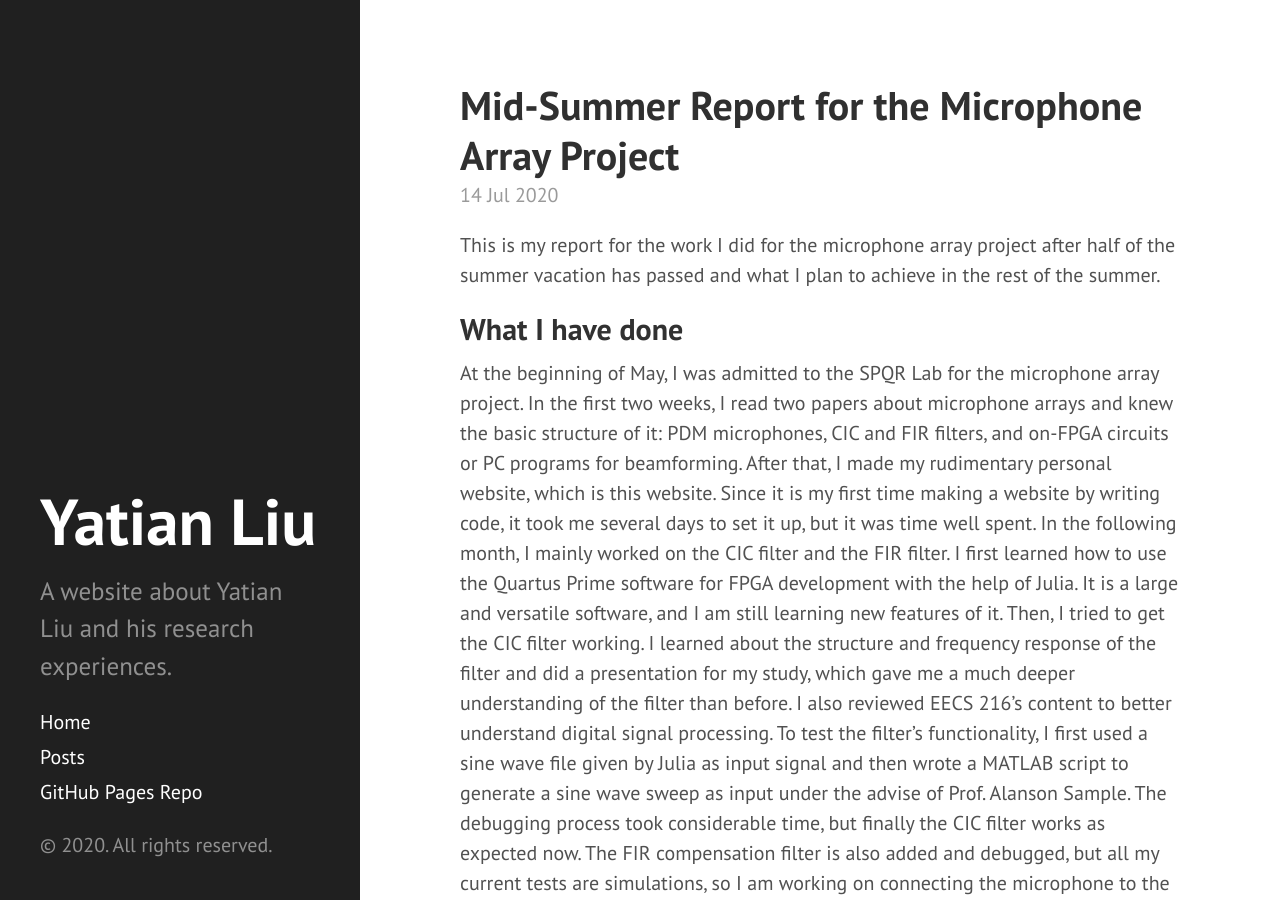
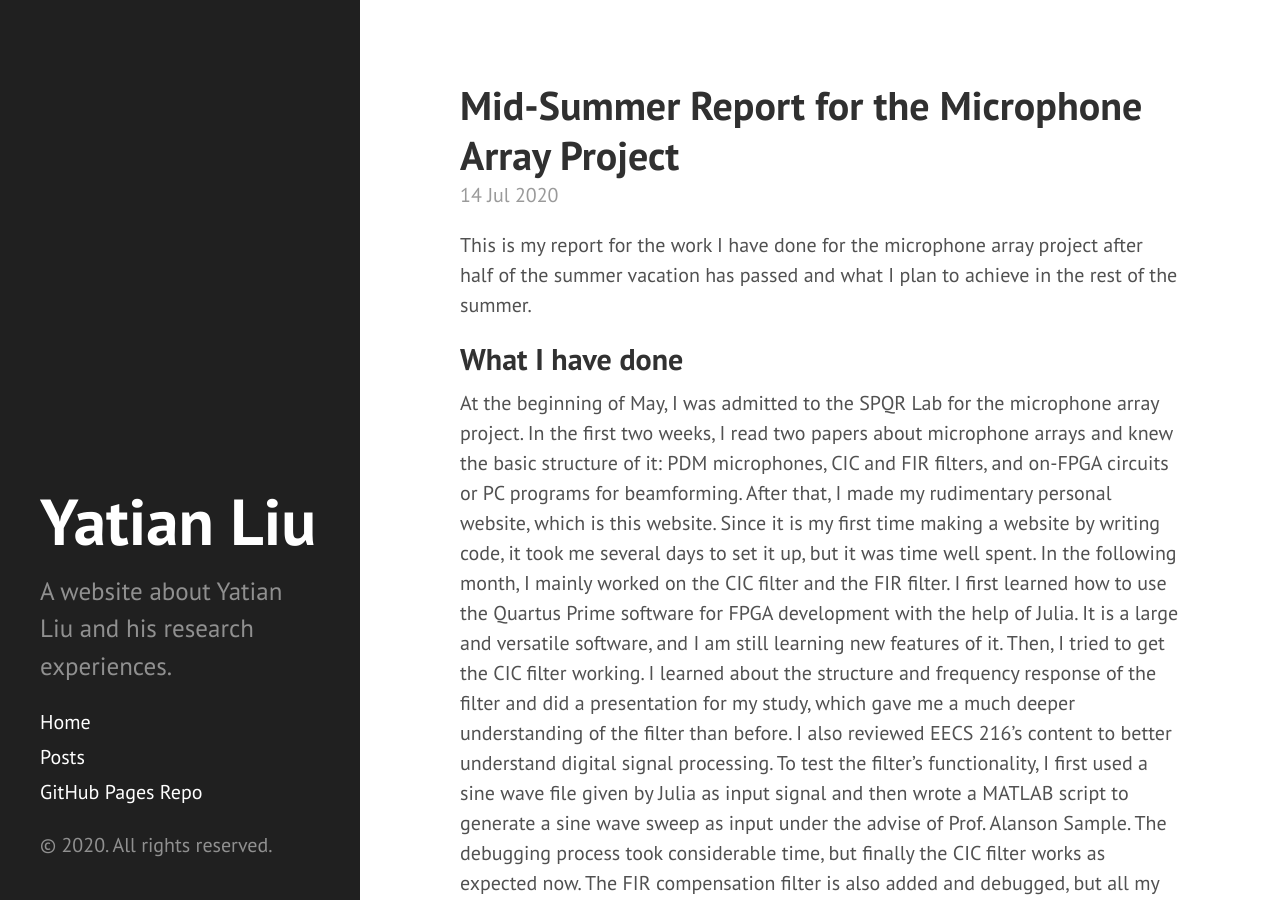
Before and after one commit to yatian-liu/yatian-liu.github.io, a Jekyll site: the page built from _posts/2020-07-14-mid-summer-report.md, in a window 1280 px wide and 900 px high. Built offline with Jekyll 4.4.1, drawn with Linux system fonts in a browser that asks for light colours.

Commit message:
Small updates to the post's content

```diff
--- a/_posts/2020-07-14-mid-summer-report.md
+++ b/_posts/2020-07-14-mid-summer-report.md
@@ -3,9 +3,9 @@ layout: post
 title: Mid-Summer Report for the Microphone Array Project
 ---
 
-This is my report for the work I did for the microphone array project after half
-of the summer vacation has passed and what I plan to achieve in the rest of the
-summer.
+This is my report for the work I have done for the microphone array project
+after half of the summer vacation has passed and what I plan to achieve in the
+rest of the summer.
 
 ## What I have done
 At the beginning of May, I was admitted to the SPQR Lab for the microphone array
```
